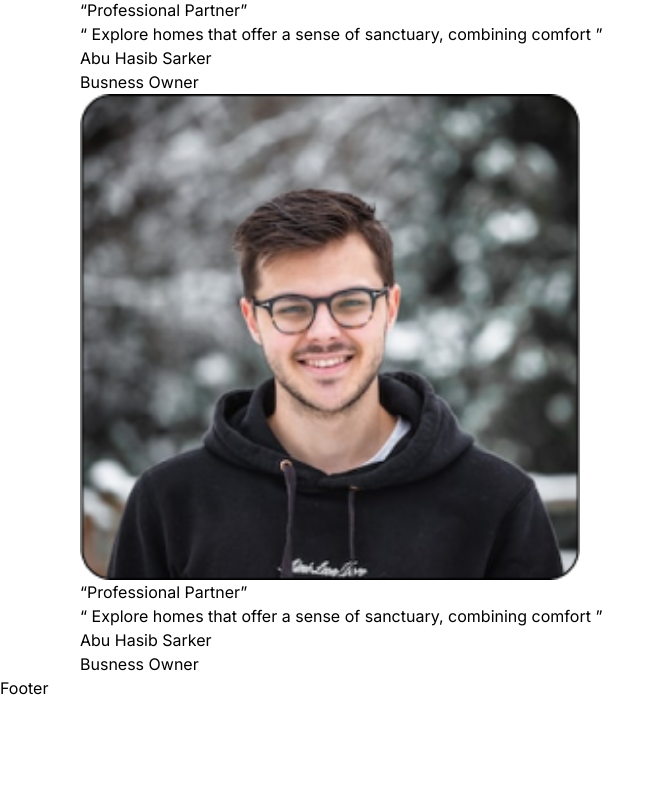
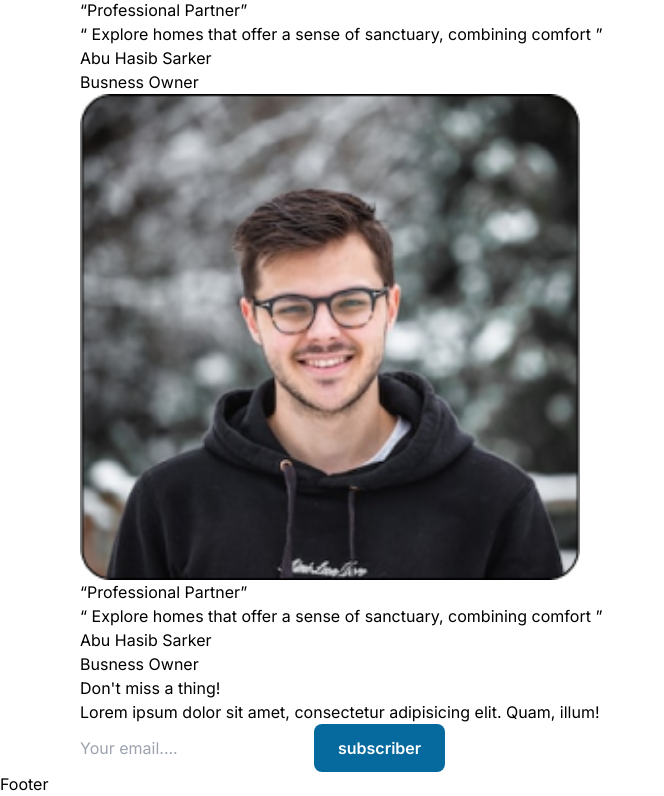
Before and after one commit to hasib9-99/rental, a Next.js app: page / in a window 1280 px wide. Shown: the part 4122-4918 px from the top of the page, without its empty margins (0-664 px from the left). Before the commit the page ends 4822 px from the top, so only its background shows below. Built offline with nearby package versions, Linux system fonts and the light colour scheme.

Commit message:
subscribe skeleton

```diff
--- a/src/app/page.tsx
+++ b/src/app/page.tsx
@@ -170,6 +170,16 @@ export default function Home() {
       </section>
 
 
+      <section>
+        <h2>Don't miss a thing!</h2>
+        <p>Lorem ipsum dolor sit amet, consectetur adipisicing elit. Quam, illum!</p>
+        <div>
+          <input type="email" placeholder="Your email...." />
+          <button className="btn-primary">subscriber</button>
+        </div>
+      </section>
+
+
 
 
 
```
